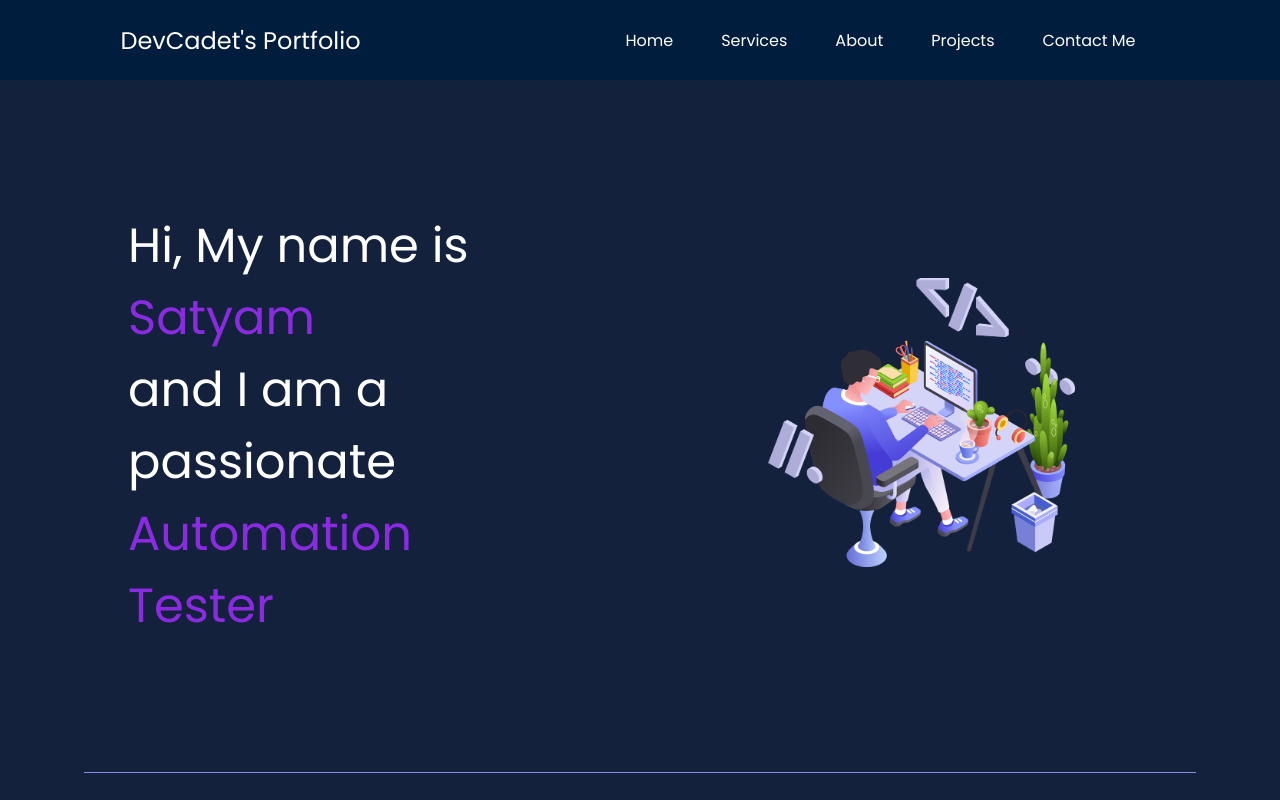
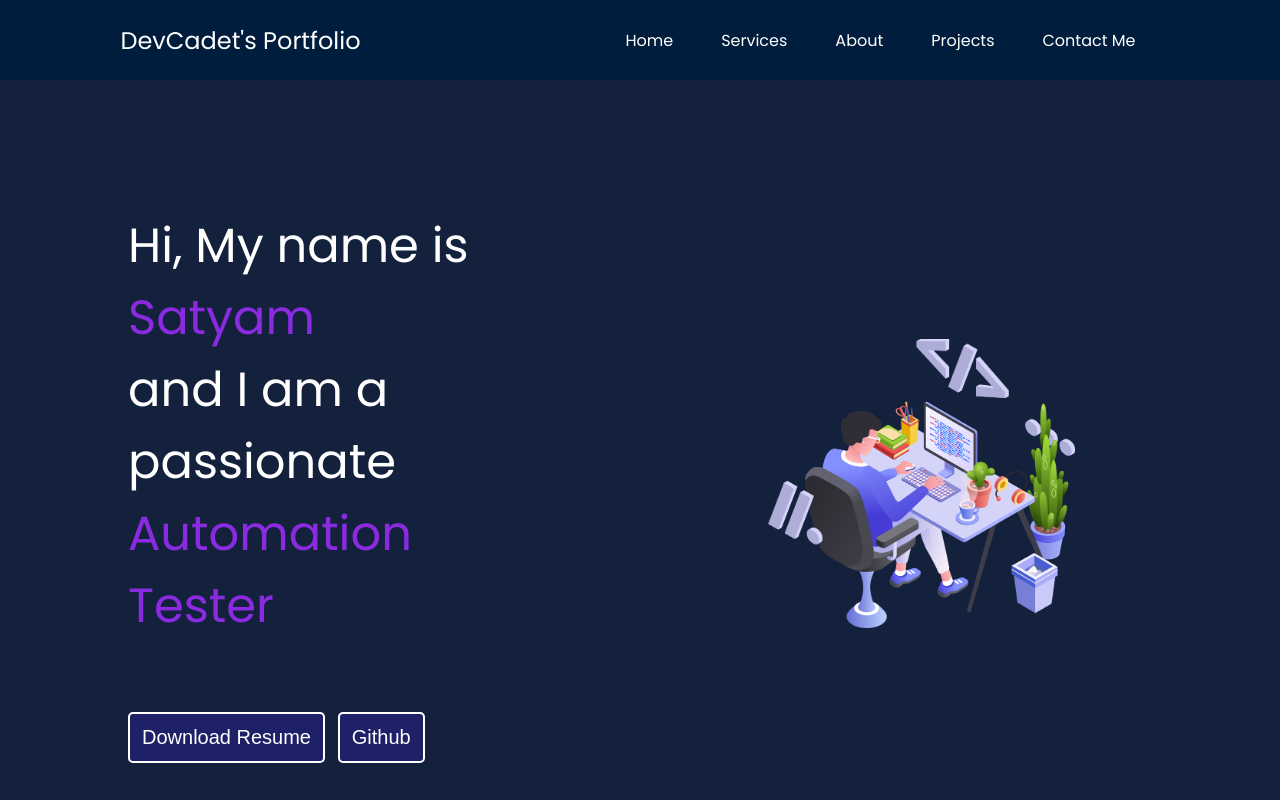
Before and after one commit to devCadet1/MyPortfolio, a plain HTML site: page index.html in a window 1280 px wide. Shown: the top 800 px of the page. Drawn offline with nearby package versions, Linux system fonts and the light colour scheme.

Commit message:
buttons to dwnld resume and visit github

```diff
--- a/index.html
+++ b/index.html
@@ -29,7 +29,10 @@
             <div class="leftSection">Hi, My name is <span class="purple">Satyam</span>
                 <div>and I am a passionate</div>
                 <span id="element"></span>
-
+                <div class="buttons">
+                    <button class="btn"><a href="./SatyamKarn_Resume.pdf" download="">Download Resume</button></a>
+                    <button class="btn"><a href="https://github.com/devCadet1" target="_blank">Github</a></button>
+                </div>
             </div>
             <div class="rightSection">
                 <img src="./img.png" alt="">
--- a/style.css
+++ b/style.css
@@ -70,6 +70,26 @@ main hr{
 .leftSection{
     font-size: 3rem;
 }
+
+.buttons{
+    padding-top: 50px;
+}
+
+.leftSection .btn{
+    padding: 12px;
+    background-color: #1e2167;
+    color: #fff;
+    border-radius: 5px;
+    font-size: 20px;
+    border: 2px solid white;
+    cursor: pointer;
+}
+
+.leftSection .btn a{
+    text-decoration: none;
+    color: #fff;
+}
+
 
 .rightSection img{
      width: 80%;
```
Also changed, not shown: 1 other file.
